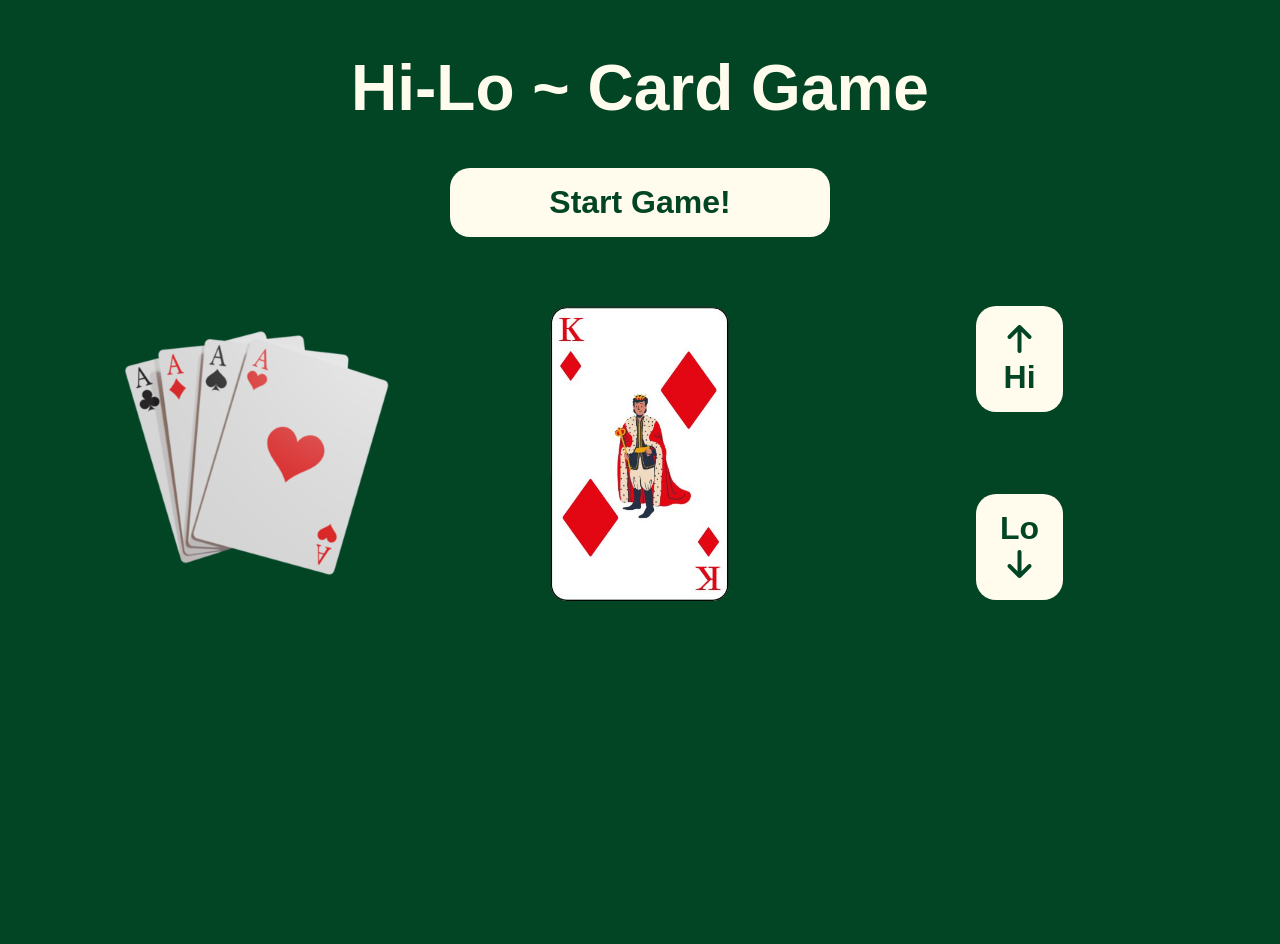
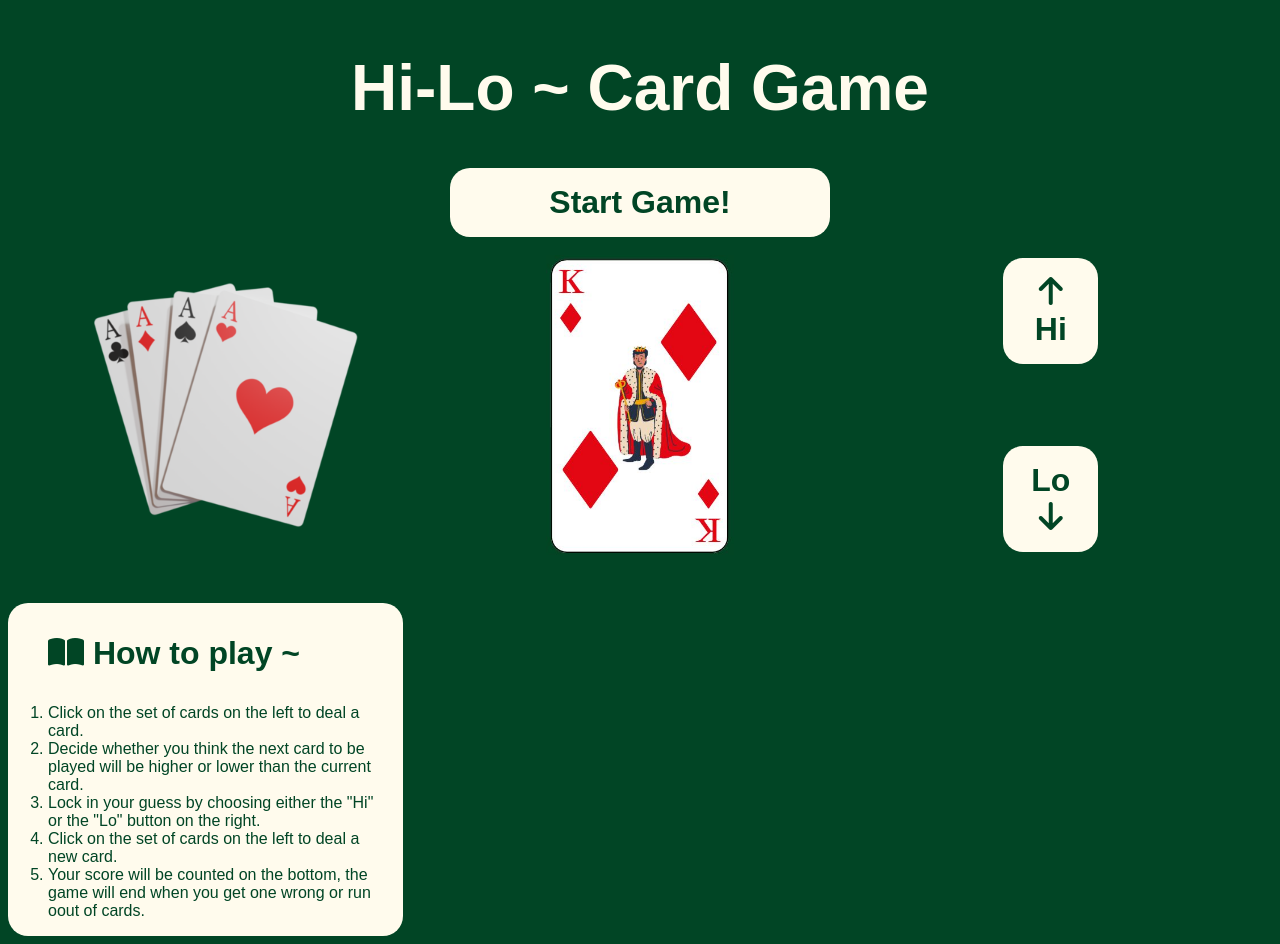
Before and after one commit to Aurora-739/Project-2-Hi-Lo-CardGame, a plain HTML site: page index.html in a window 1280 px wide. Before the commit the page ends 800 px from the top, so only its background shows below. Drawn offline with Linux system fonts and the light colour scheme; a web font is replaced by a local one.

Commit message:
start on the rules box, add stylings and start js

```diff
--- a/assets/css/style.css
+++ b/assets/css/style.css
@@ -8,11 +8,16 @@
     body {
         background-color: #014525;
         font-family: "Oregano", sans-serif;
+        color: #d35158;
     }
 
     h1 {
         font-family: "Rye", sans-serif;
         color: #fffbed;
+    }
+    h3 {
+        font-family: "Oregano", sans-serif;
+        font-size: 2rem;
     }
 
     button {
@@ -46,12 +51,13 @@
         align-items: center;
     }
 
+/*THE PLAYING SURFACE ~~~~~~~~~~~~~~~~~~~~~~~~~~~~~~~~~~~~~~~~~*/
     #playingSurface {
         display: flex;
         flex-wrap: nowrap;
         flex-direction: row;
         justify-content: center;
-        padding: 3rem;
+        padding-bottom: 3rem;
     }
 
     #deck {
@@ -97,6 +103,23 @@
         align-self: center;
         width: 100%;
     }
+
+    #rulescountBox{
+        display: flex;
+        flex-direction: row;
+        justify-content: start;
+        align-self: center;
+    }
+
+    #rules {
+        border-radius: 20px;
+        border: none;
+        padding-right: 1rem;
+        width: 30%;
+        color: #014525;
+        background-color: #fffbed;
+    }
+
     /* ~~~~~~~~~~~~~~~~~~~~~~~~~~~~~~~~~~~~~~~~~ MEDIA QUERIES ~~~~~~~~~~~~~~~~~~~~~~~~~~~~~~~~~~~~~~~~~ */
 
         /* -- MEDIUM DEVICES (tablets and up -- ≥768px) */
--- a/assets/js/script.js
+++ b/assets/js/script.js
@@ -1,4 +1,9 @@
 document.addEventListener("DOMContentLoaded", function() {
-
+    const startButton = document.getElementById('start');
+    //Add on click listener for button
+    startButton.addEventListener('click', function() {
+        //Select (h1) heading by id, and then change it's value to (bananas)
+        document.getElementById('rulescountBox').innerText = document.getElementById('rules')
+    })
 
 });
--- a/index.html
+++ b/index.html
@@ -44,6 +44,18 @@
         </div>
     </div>
 
+    <div id="rulescountBox">
+        <div id="rules">
+            <ol>
+                <h3><i class="fa-solid fa-book-open"></i> How to play ~ </h3>
+                <li>Click on the set of cards on the left to deal a card.</li>
+                <li>Decide whether you think the next card to be played will be higher or lower than the current card.</li>
+                <li>Lock in your guess by choosing either the "Hi" or the "Lo" button on the right.</li>
+                <li>Click on the set of cards on the left to deal a new card.</li>
+                <li>Your score will be counted on the bottom, the game will end when you get one wrong or run oout of cards.</li>
+            </ol>
+        </div>
+    </div>
 
 
     <script src="assets/js/script.js"></script>
```
